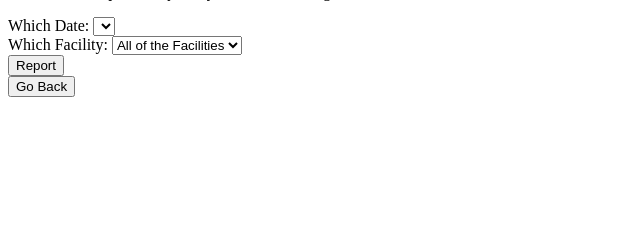
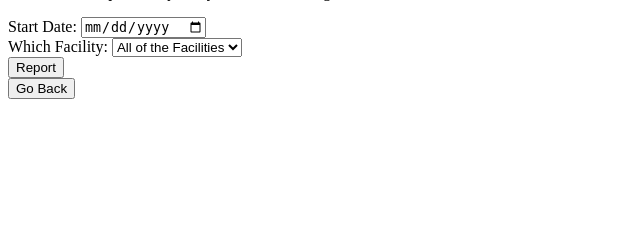
Before and after one commit to FidgetYou/CIS322, a Flask app: page /asset_report in a window 1280 px wide. Shown: the part 97-337 px from the top of the page, without its empty margins (0-640 px from the left). Run offline with Flask 2, Linux system fonts and the light colour scheme; data that the repository does not hold is empty; some libraries are stand-ins or nearby versions.

Commit message:
Update asset_report.html

```diff
--- a/src/templates/asset_report.html
+++ b/src/templates/asset_report.html
@@ -20,14 +20,10 @@
 
                 <form action="{{url_for('asset_report')}}" method="POST">
 
-                     <div class="input-group" style="width:640px">
-                        	<label> Which Date: </label>
-                        	<select name = "date_menu">
-				{% for entry in session.assets_date %}
-				<option value="{{ entry.ass_date }}"> {{ entry.ass_date }} </option>
-				{% endfor %}
-				</select>
-			</div>
+                <div class="input-group" style="width:640px">
+                        <label> Start Date: </label>
+                        <input type = "date" name="date_menu">
+		</div>
 
 
 
```
